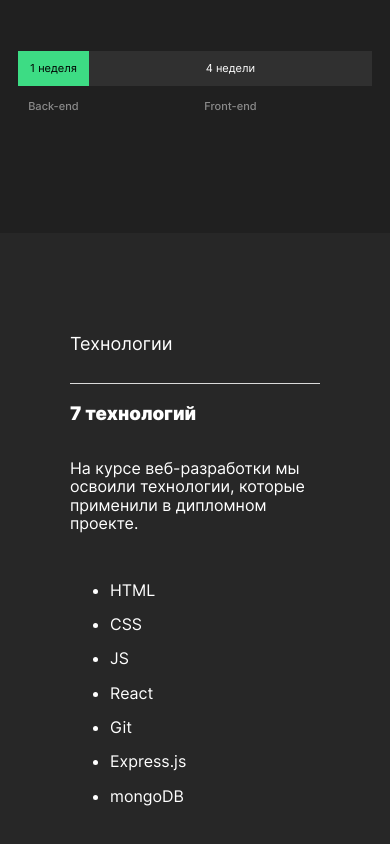
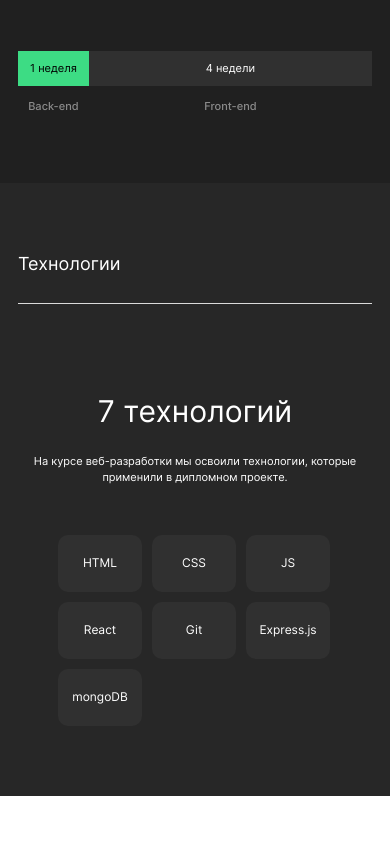
Before and after one commit to otr-web-study/movies-explorer-frontend, a React app: page / in a window 390 px wide. Shown: the part 1112-1956 px from the top of the page. After the commit the page ends 1908 px from the top, so only its background shows below. Built offline with nearby package versions, Linux system fonts and the light colour scheme.

Commit message:
section techs

```diff
--- a/src/components/AboutProject/AboutProject.css
+++ b/src/components/AboutProject/AboutProject.css
@@ -1,7 +1,6 @@
 .about-project {
   box-sizing: border-box;
-  padding: 110px 70px 0;
-  min-height: 608px;
+  padding: 110px 70px;
   background-color: #202020;
   display: flex;
   flex-direction: column;
@@ -66,7 +65,6 @@
 
 @media screen and (max-width: 1279px) {
   .about-project {
-    min-height: 585px;
     padding: 90px 50px;
   }
 
@@ -83,7 +81,6 @@
 
 @media screen and (max-width: 767px) {
   .about-project {
-    min-height: 641px;
     padding: 70px 18px;
   }
 
--- a/src/components/Techs/Techs.css
+++ b/src/components/Techs/Techs.css
@@ -1,8 +1,7 @@
 .techs {
   box-sizing: border-box;
-  padding: 100px 70px 0;
+  padding: 100px 70px;
   background-color: #272727;
-  min-height: 625px;
   display: flex;
   flex-direction: column;
 }
@@ -10,3 +9,98 @@
 .techs__title {
   margin: 0;
 }
+
+.techs__heading {
+  margin: 90px auto 0;
+  font-size: 50px;
+  line-height: 58px;
+  font-weight: 400;
+}
+
+.techs__text {
+  max-width: 460px;
+  margin: 26px auto 0;
+  font-size: 14px;
+  line-height: 20px;
+  font-weight: 400;
+  text-align: center;
+}
+
+.techs__list {
+  margin: 100px auto 0;
+  list-style-type: none;
+  display: flex;
+  gap: 10px;
+}
+
+.techs__item {
+  width: 90px;
+  height: 60px;
+  background-color: #303030;
+  border-radius: 10px;
+  text-align: center;
+  display: flex;
+  justify-content: center;
+  align-items: center;
+}
+
+.techs__item-text {
+  margin: 0;
+  font-size: 14px;
+  line-height: 17px;
+  font-weight: 400;
+}
+
+@media screen and (max-width: 1279px) {
+  .techs {
+    padding: 90px 50px;
+  }
+
+  .techs__heading {
+    margin-top: 80px;
+  }
+
+  .techs__text {
+    margin-top: 22px;
+    font-size: 12px;
+    line-height: 18px;
+  }
+
+  .techs__list {
+    margin-top: 83px;
+  }
+
+  .techs__item {
+    width: 84px;
+    height: 57px;
+  }
+
+  .techs__item-text {
+    margin: 0;
+    font-size: 12px;
+    line-height: 14.5px;
+  }
+}
+
+@media screen and (max-width: 767px) {
+  .techs {
+    padding: 70px 18px;
+  }
+
+  .techs__heading {
+    margin-top: 89px;
+    font-size: 30px;
+    line-height: 36px;
+  }
+
+  .techs__text {
+    margin-top: 24px;
+    font-size: 11px;
+    line-height: 16px;
+  }
+
+  .techs__list {
+    margin-top: 50px;
+    flex-wrap: wrap;
+  }
+}
```
